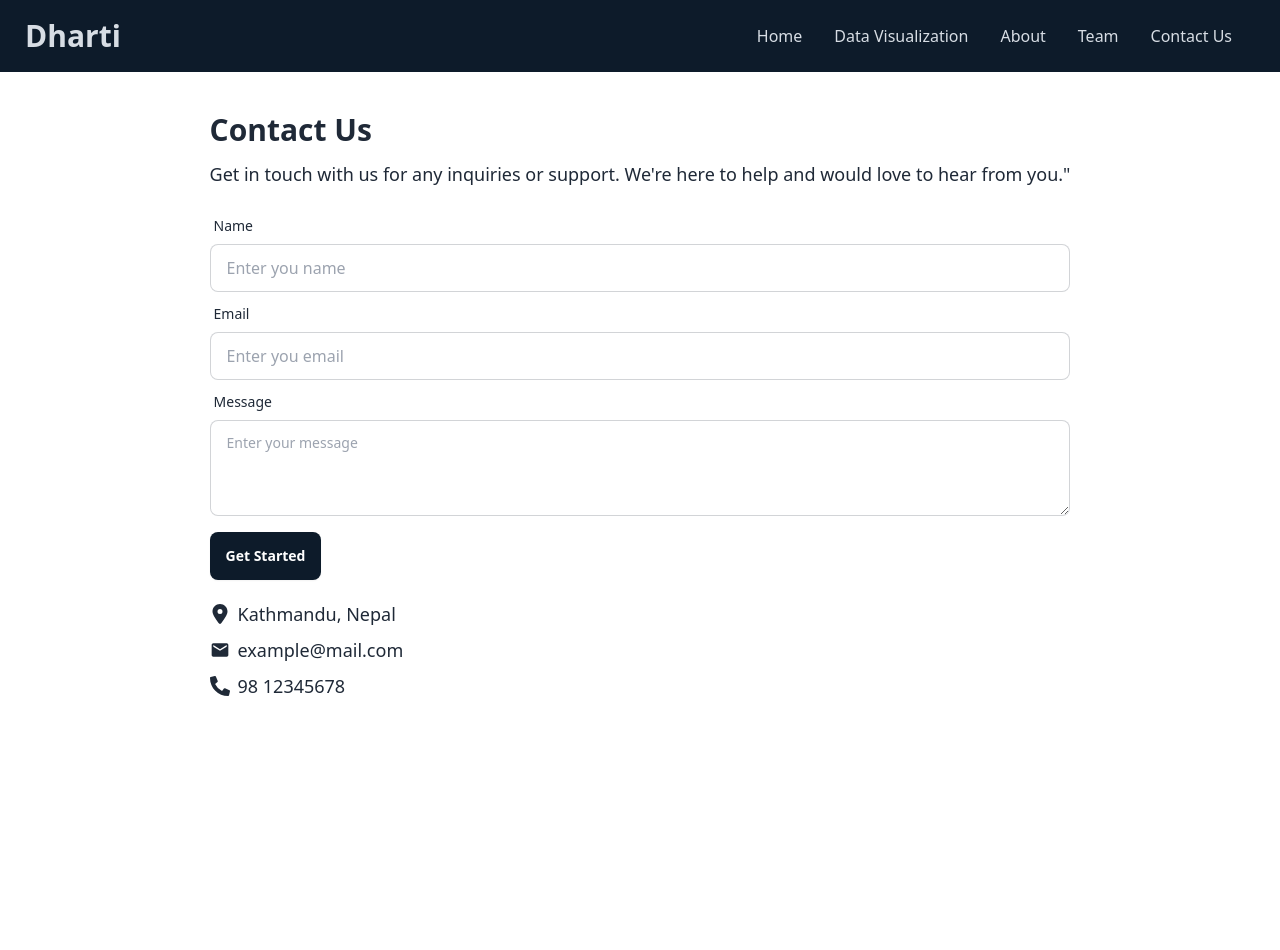
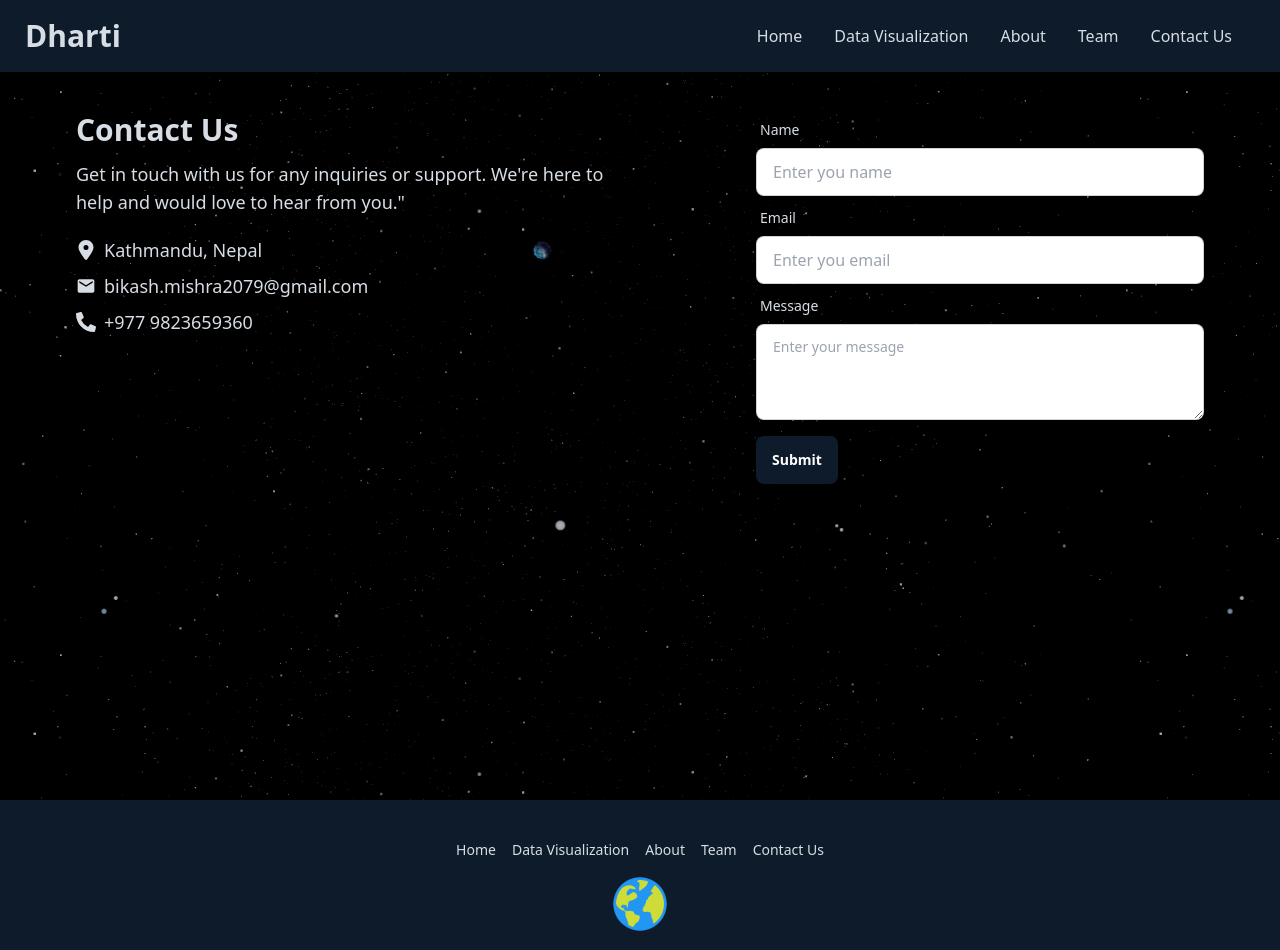
Before and after one commit to bikashmishraa/Dharti-2.0, a React (Vite) app: page /contact in a window 1280 px wide. Shown: the top 950 px of the page. Before the commit the page ends 812 px from the top, so only its background shows below. Built offline with nearby package versions, Linux system fonts and the light colour scheme; a web font is replaced by a local one.

Commit message:
contact us section updated, footer section added & styling changes

```diff
--- /dev/null
+++ b/src/components/Footer.jsx
@@ -0,0 +1,27 @@
+import { NAV_LINKS } from "@/constants";
+import { Link } from "react-router-dom";
+
+const Footer = () => {
+  return (
+    <footer className="footer footer-center bg-primary text-neutral-content p-10 gap-3">
+      <ul className="grid grid-flow-col gap-4">
+        {NAV_LINKS.map((link, idx) => (
+          <li key={idx} className="capitalize">
+            <Link to={link.ref} className="focus:text-neutral-content">
+              {link.title}
+            </Link>
+          </li>
+        ))}
+      </ul>
+
+      <img src="/icon.png" className="size-16" alt="" />
+      <aside>
+        <p>
+          &copy; {new Date().getFullYear()} Team Dharti | All right reserved
+        </p>
+      </aside>
+    </footer>
+  );
+};
+
+export default Footer;
--- a/src/components/Header.jsx
+++ b/src/components/Header.jsx
@@ -1,12 +1,13 @@
-import React from "react";
 import { NAV_LINKS } from "@/constants";
 import { Link } from "react-router-dom";
 
 const Header = () => {
   return (
-    <div className="navbar bg-primary text-neutral-content fixed ">
+    <div className="navbar bg-primary text-neutral-content fixed z-10">
       <div className="flex-1">
-        <a className="btn btn-ghost text-3xl font-semibold">Dharti</a>
+        <Link to={"/"} className="btn btn-ghost text-3xl font-semibold">
+          Dharti
+        </Link>
       </div>
       <div className="flex-none px-[20px]">
         <ul className="menu menu-horizontal text-base px-1">
--- a/src/components/home/Hero.jsx
+++ /dev/null
@@ -1,31 +0,0 @@
-import heroImage from "@/assets/hero-image.svg";
-import heroBackground from "@/assets/hero-bg.png";
-
-const Hero = () => {
-  return (
-    <div
-      className="hero pt-16 min-h-screen"
-      style={{
-        backgroundImage: `url(${heroBackground})`,
-      }}
-    >
-      <div className="hero-overlay bg-opacity-60"></div>
-      <div className="hero-content text-neutral-content text-center">
-        <div className="max-w-md space-y-6">
-          <h1 className="text-5xl font-bold">
-            Welcome to <br /> Dharti-2.0
-
-          </h1>
-          <p>
-            Provident cupiditate voluptatem et in. Quaerat fugiat ut assumenda
-            excepturi exercitationem quasi. In deleniti eaque aut repudiandae et
-            a id nisi.
-          </p>
-          <button className="btn btn-primary text-[white]">Get Started</button>
-        </div>
-      </div>
-    </div>
-  );
-};
-
-export default Hero;
--- a/src/layout/BaseLayout.jsx
+++ b/src/layout/BaseLayout.jsx
@@ -1,4 +1,5 @@
 import Header from "@/components/Header";
+import Footer from "@/components/Footer";
 import { useEffect } from "react";
 import { Outlet, useLocation } from "react-router-dom";
 
@@ -14,6 +15,7 @@ const Layout = () => {
       <main className="size-full min-h-screen">
         <Header />
         <Outlet />
+        <Footer />
       </main>
     </>
   );
--- a/src/pages/About.jsx
+++ b/src/pages/About.jsx
@@ -1,5 +1,42 @@
 const About = () => {
-  return <section className="section-wrapper">About Page</section>;
+  return (
+    <section className="section-wrapper">
+      <div className="flex-center">
+        <div className="space-y-8">
+          <div className="space-y-3 text-neutral-content">
+            <h2 className="text-3xl font-semibold">About the challenge</h2>
+            <div className="text-lg space-y-2.5">
+              <p>
+                The challenge is to develop an interactive orrery web
+                application embedded in a webpage, which visualizes celestial
+                bodies like planets, Near-Earth Asteroids (NEA), Near-Earth
+                Comets (NEC), and Potentially Hazardous Asteroids (PHA). These
+                objects can be visualized either as static or dynamic models,
+                with real-time positions and orbital trajectories based on
+                Keplerian parameters. The web app should educate users about
+                celestial bodies, simulate their movement, and provide a
+                visually appealing experience that is informative and engaging.
+              </p>
+
+              <p>
+                To achieve this, participants can leverage publicly available
+                NASA databases and Keplerian parameter data to map the orbits
+                and positions of these bodies. The application must be
+                interactive, allowing users to zoom, pan, toggle labels, and
+                explore different celestial objects dynamically or statically.
+              </p>
+
+              <p>
+                The challenge requires understanding 3D graphics libraries,
+                orbital propagators, and utilizing real-world data to simulate
+                the solar system and near-Earth objects.
+              </p>
+            </div>
+          </div>
+        </div>
+      </div>
+    </section>
+  );
 };
 
 export default About;
--- a/src/pages/ContactUs.jsx
+++ b/src/pages/ContactUs.jsx
@@ -3,53 +3,23 @@ import { MdMail } from "react-icons/md";
 import { FaPhoneAlt } from "react-icons/fa";
 
 const ContactUs = () => {
+  const handleSubmit = (e) => {
+    e.preventDefault();
+  };
+
   return (
-    <section className="section-wrapper flex-center">
+    <section className="section-wrapper">
+      <div className="flex-center md:max-w-2xl">
+        <div className="grid md:grid-cols-2 gap-6">
           <div className="space-y-5">
-        <div className="space-y-3">
+            <div className="space-y-3 text-neutral-content">
               <h2 className="text-3xl font-semibold">Contact Us</h2>
               <p className="text-lg">
                 Get in touch with us for any inquiries or support. We're here to
                 help and would love to hear from you."
               </p>
             </div>
-
-        <form className="space-y-1">
-          <label className="form-control w-full">
-            <div className="label">
-              <span className="label-text">Name</span>
-            </div>
-            <input
-              type="text"
-              placeholder="Enter you name"
-              className="input input-bordered w-full"
-            />
-          </label>
-          <label className="form-control w-full">
-            <div className="label">
-              <span className="label-text">Email</span>
-            </div>
-            <input
-              type="email"
-              placeholder="Enter you email"
-              className="input input-bordered w-full"
-            />
-          </label>
-          <label className="form-control w-full pb-3">
-            <div className="label">
-              <span className="label-text">Message</span>
-            </div>
-            <textarea
-              className="textarea textarea-bordered h-24 "
-              placeholder="Enter your message"
-            ></textarea>
-          </label>
-          <button type="submit" className="btn btn-primary text-[white]">
-            Get Started
-          </button>
-        </form>
-
-        <ul className="contact-list">
+            <ul className="contact-list text-neutral-content">
               <li>
                 <span>
                   <FaLocationDot />
@@ -60,34 +30,69 @@ const ContactUs = () => {
                 <span>
                   <MdMail />
                 </span>
-            <a href="">example@mail.com</a>
+                <a href="mailto:bikash.mishra2079@gmail.com">
+                  bikash.mishra2079@gmail.com
+                </a>
               </li>
               <li>
                 <span>
                   <FaPhoneAlt />
                 </span>
-            <a href="">98 12345678</a>
+                <a href="tel:+9779823659360">+977 9823659360</a>
               </li>
             </ul>
+          </div>
+
+          <form
+            className="space-y-1 max-w-md md:ml-auto w-full"
+            onSubmit={handleSubmit}
+          >
+            <label className="form-control w-full">
+              <div className="label">
+                <span className="label-text text-neutral-content font-medium">
+                  Name
+                </span>
+              </div>
+              <input
+                type="text"
+                placeholder="Enter you name"
+                className="input input-bordered w-full"
+              />
+            </label>
+            <label className="form-control w-full">
+              <div className="label">
+                <span className="label-text text-neutral-content font-medium">
+                  Email
+                </span>
+              </div>
+              <input
+                type="email"
+                placeholder="Enter you email"
+                className="input input-bordered w-full"
+              />
+            </label>
+            <label className="form-control w-full pb-3">
+              <div className="label">
+                <span className="label-text text-neutral-content font-medium">
+                  Message
+                </span>
+              </div>
+              <textarea
+                className="textarea textarea-bordered h-24 "
+                placeholder="Enter your message"
+              ></textarea>
+            </label>
+            <button
+              type="submit"
+              className="btn btn-primary text-[white] cursor-pointer"
+            >
+              Submit
+            </button>
+          </form>
+        </div>
       </div>
     </section>
   );
 };
 
-// "Get in touch with us for any inquiries or support. We're here to help and would love to hear from you."
-
-/*
-<label className="form-control w-full max-w-xs">
-  <div className="label">
-    <span className="label-text">What is your name?</span>
-    <span className="label-text-alt">Top Right label</span>
-  </div>
-  <input type="text" placeholder="Type here" className="input input-bordered w-full max-w-xs" />
-  <div className="label">
-    <span className="label-text-alt">Bottom Left label</span>
-    <span className="label-text-alt">Bottom Right label</span>
-  </div>
-</label>
-*/
-
 export default ContactUs;
--- a/src/pages/Home.jsx
+++ b/src/pages/Home.jsx
@@ -1,10 +1,25 @@
-import Hero from "../components/home/Hero";
+import { Link } from "react-router-dom";
 
 const Home = () => {
   return (
-    <>
-      <Hero />
-    </>
+    <section className="section-wrapper flex-center">
+      <div className="hero-content text-neutral-content text-center">
+        <div className="max-w-md space-y-6">
+          <h1 className="text-5xl font-bold">
+            Welcome to <br /> Dharti-2.0
+          </h1>
+          <p>
+            Provident cupiditate voluptatem et in. Quaerat fugiat ut assumenda
+            excepturi exercitationem quasi. In deleniti eaque aut repudiandae et
+            a id nisi.
+          </p>
+
+          <Link to="/about" className="inline-block">
+            <button className="btn btn-primary text-[white]">Learn More</button>
+          </Link>
+        </div>
+      </div>
+    </section>
   );
 };
 
--- a/src/pages/Team.jsx
+++ b/src/pages/Team.jsx
@@ -3,9 +3,10 @@ import { FaFacebook, FaInstagram, FaLinkedin, FaGithub } from "react-icons/fa6";
 
 const Team = () => {
   return (
-    <section className="section-wrapper flex-center">
+    <section className="section-wrapper">
+      <div className="flex-center">
         <div className="space-y-8">
-        <div className="space-y-3">
+          <div className="space-y-3 text-neutral-content">
             <h2 className="text-3xl font-semibold">Team behind Dharti</h2>
             <p className="text-lg">
               Our team is a group of skilled professionals working together to
@@ -21,10 +22,10 @@ const Team = () => {
                     style={{ backgroundImage: `url(${team.image})` }}
                   ></div>
                   <div className="text-center space-y-2">
-                  <h3 className="text-lg font-medium text-primary">
+                    <h3 className="text-lg font-medium text-neutral-content">
                       {team.name}
                     </h3>
-                  <ul className="flex-center gap-2 text-xl text-primary">
+                    <ul className="flex-center gap-2 text-xl text-neutral-content">
                       <li>
                         <a href={team.social.linkedin}>
                           <FaLinkedin />
@@ -52,6 +53,7 @@ const Team = () => {
             </div>
           </div>
         </div>
+      </div>
     </section>
   );
 };
--- a/src/styles/components.scss
+++ b/src/styles/components.scss
@@ -1,5 +1,10 @@
 .section-wrapper {
-  @apply md:max-w-4xl mx-auto w-full min-h-screen px-3 py-28;
+  background-image: url("../assets/hero-bg.png");
+  @apply min-h-screen size-full py-28;
+
+  & > div {
+    @apply md:max-w-6xl w-full mx-auto px-3;
+  }
 }
 
 .contact-list {
```
Lines whose indentation alone changed are shown as unchanged.
